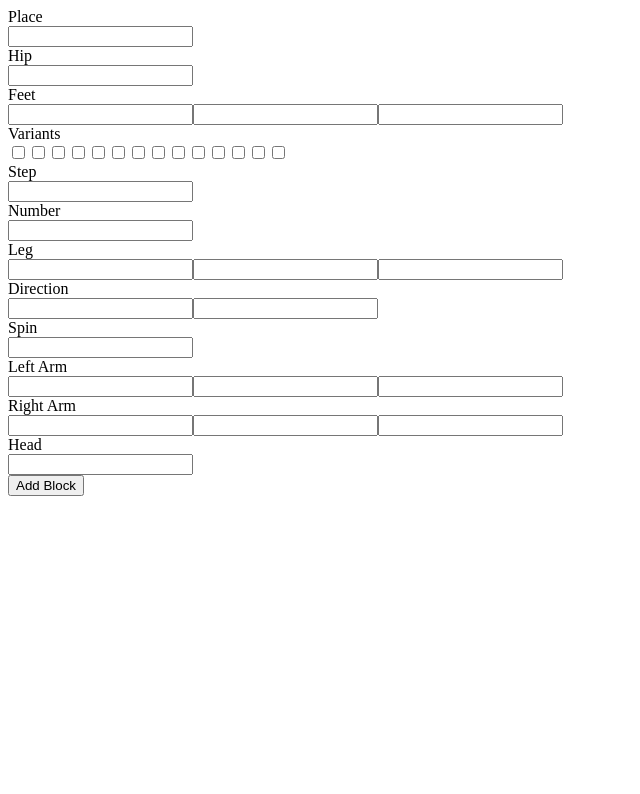
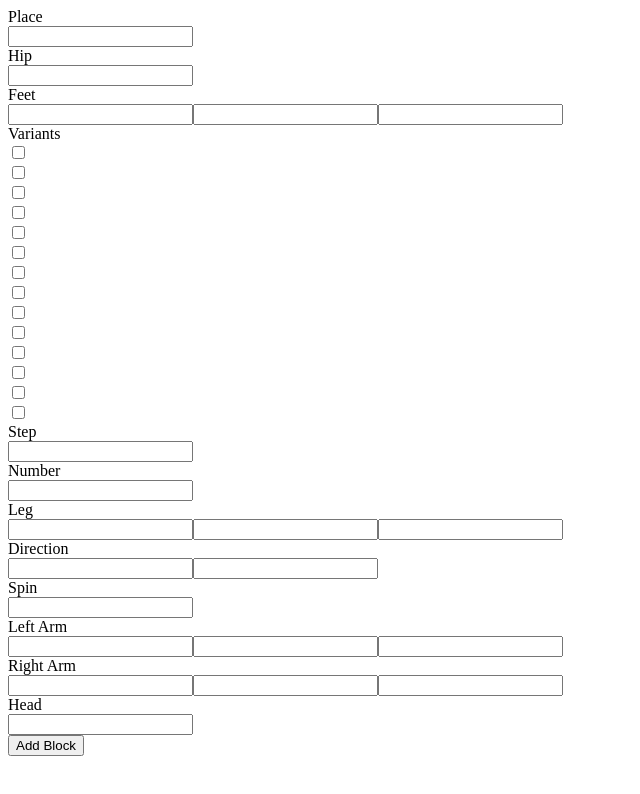
Before and after one commit to Pancho-23/ballet-notation-frontend, a React (Create React App) app: page / in a window 1280 px wide. Shown: the top 794 px of the page, without its empty margins (0-640 px from the left). Built offline with nearby package versions, Linux system fonts and the light colour scheme.

Commit message:
variant div surround

```diff
--- a/src/components/BlockInput.js
+++ b/src/components/BlockInput.js
@@ -133,20 +133,20 @@
           <div className="block-header">Variants</div>
           <div className="block-input">
 
-            <input type="checkbox" name="Demi" value='D' />
-            <input type="checkbox" name="Fermé" value='F' />
-            <input type="checkbox" name="Petit" value='T' />
-            <input type="checkbox" name="Grand" value='G' />
-            <input type="checkbox" name="Quartier" value='Q' />
-            <input type="checkbox" name="Plat" value='L' />
-            <input type="checkbox" name="Relevé" value='V' />
-            <input type="checkbox" name="Battus" value='B' />
-            <input type="checkbox" name="Changement" value='C' />
-            <input type="checkbox" name="En Tournant" value='N' />
-            <input type="checkbox" name="Plier" value='P' />
-            <input type="checkbox" name="Etiré" value='E' />
-            <input type="checkbox" name="A Térre" value='R' />
-            <input type="checkbox" name="En L'Air" value='A' />
+            <div className="check"><input type="checkbox" name="Demi" value='D' /></div>
+            <div className="check"><input type="checkbox" name="Fermé" value='F' /></div>
+            <div className="check"><input type="checkbox" name="Petit" value='T' /></div>
+            <div className="check"><input type="checkbox" name="Grand" value='G' /></div>
+            <div className="check"><input type="checkbox" name="Quartier" value='Q' /></div>
+            <div className="check"><input type="checkbox" name="Plat" value='L' /></div>
+            <div className="check"><input type="checkbox" name="Relevé" value='V' /></div>
+            <div className="check"><input type="checkbox" name="Battus" value='B' /></div>
+            <div className="check"><input type="checkbox" name="Changement" value='C' /></div>
+            <div className="check"><input type="checkbox" name="En Tournant" value='N' /></div>
+            <div className="check"><input type="checkbox" name="Plier" value='P' /></div>
+            <div className="check"><input type="checkbox" name="Etiré" value='E' /></div>
+            <div className="check"><input type="checkbox" name="A Térre" value='R' /></div>
+            <div className="check"><input type="checkbox" name="En L'Air" value='A' /></div>
 
           </div>
         </div>
```
